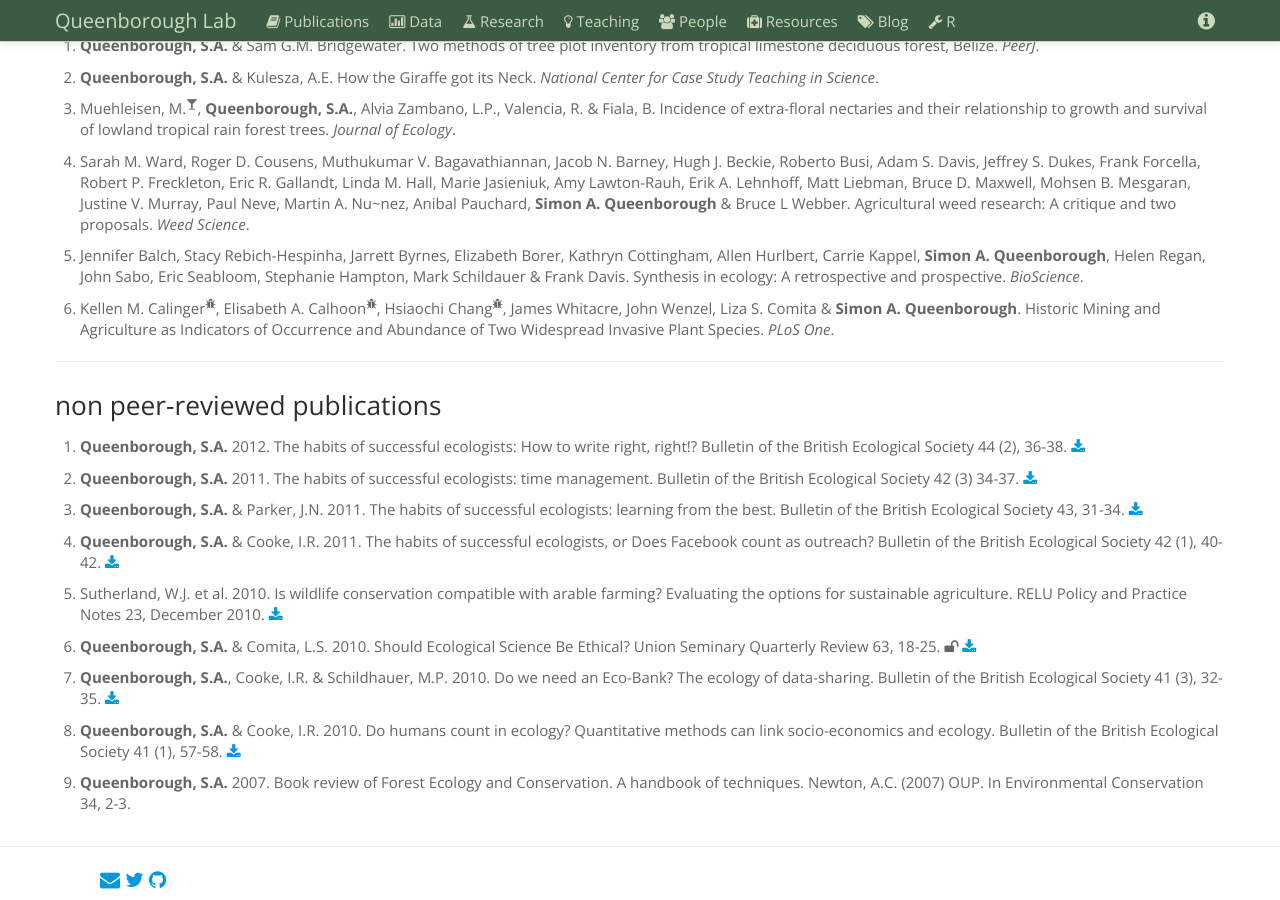
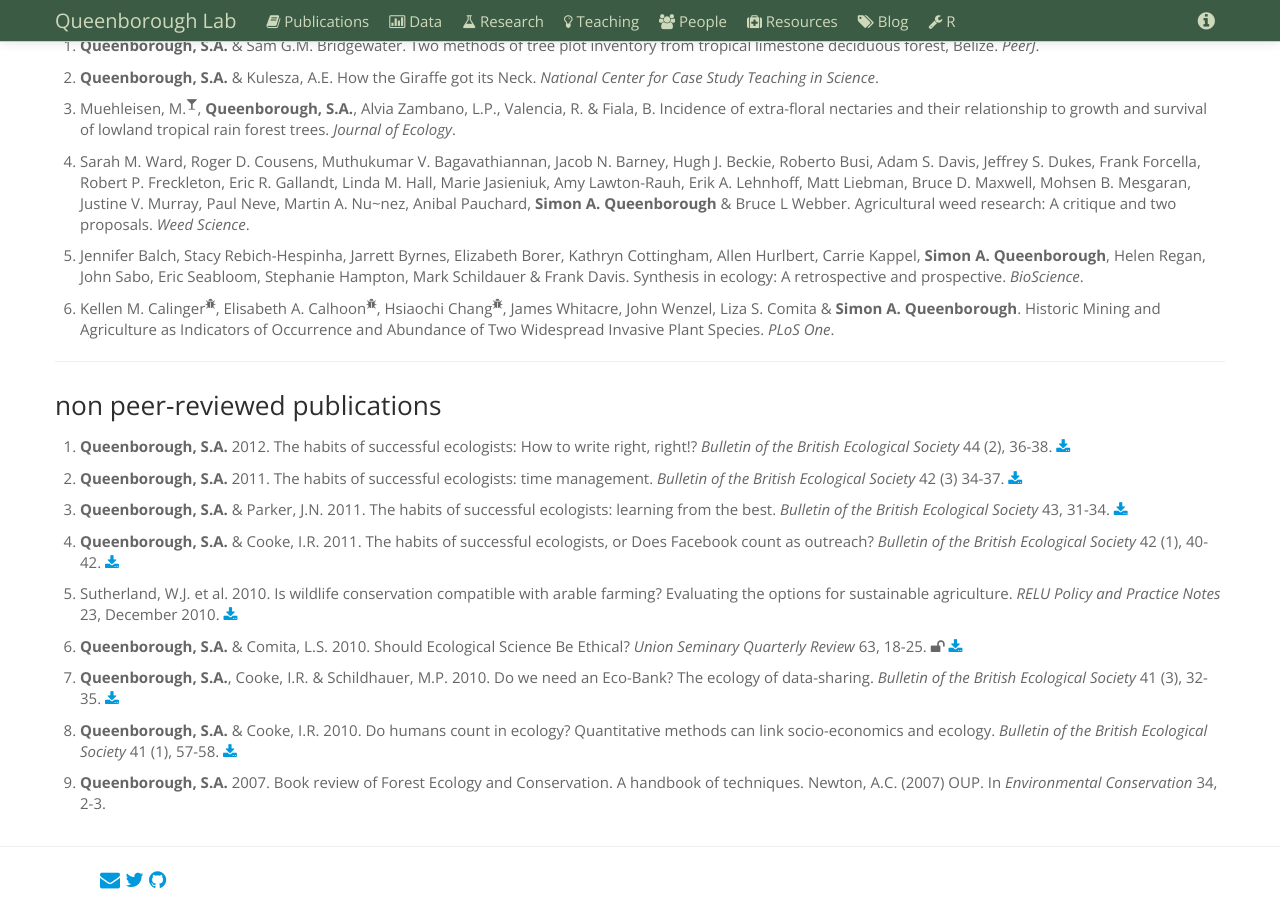
Before and after one commit to saq/saq.github.io, a Jekyll site: the page built from publications.md, in a window 1280 px wide and 900 px high, scrolled down 1503 px. Built offline with Jekyll 4.4.1, drawn with Linux system fonts in a browser that asks for light colours.

Commit message:
italics for non-peer journals

```diff
--- a/publications.md
+++ b/publications.md
@@ -92,20 +92,20 @@ updated: 2014-08-29
 
 ### non peer-reviewed publications
 
-1. **Queenborough, S.A.** 2012. The habits of successful ecologists: How to write right, right!? Bulletin of the British Ecological Society 44 (2), 36-38.  <a href="../assets/pubs/bes-bulletin/2012-BESbulletin-writing.pdf"><span class="icon-download-alt"></span></a>
+1. **Queenborough, S.A.** 2012. The habits of successful ecologists: How to write right, right!? *Bulletin of the British Ecological Society* 44 (2), 36-38.  <a href="../assets/pubs/bes-bulletin/2012-BESbulletin-writing.pdf"><span class="icon-download-alt"></span></a>
 
-7. **Queenborough, S.A.** 2011. The habits of successful ecologists: time management. Bulletin of the British Ecological Society 42 (3) 34-37.  <a href="../assets/pubs/bes-bulletin/2011-BESbulletin-time.pdf"><span class="icon-download-alt"></span></a>
+7. **Queenborough, S.A.** 2011. The habits of successful ecologists: time management. *Bulletin of the British Ecological Society* 42 (3) 34-37.  <a href="../assets/pubs/bes-bulletin/2011-BESbulletin-time.pdf"><span class="icon-download-alt"></span></a>
 
-6. **Queenborough, S.A.** & Parker, J.N. 2011. The habits of successful ecologists: learning from the best. Bulletin of the British Ecological Society 43, 31-34.  <a href="../assets/pubs/bes-bulletin/2011-BESbulletin-highlycited.pdf"><span class="icon-download-alt"></span></a>
+6. **Queenborough, S.A.** & Parker, J.N. 2011. The habits of successful ecologists: learning from the best. *Bulletin of the British Ecological Society* 43, 31-34.  <a href="../assets/pubs/bes-bulletin/2011-BESbulletin-highlycited.pdf"><span class="icon-download-alt"></span></a>
 
-5. **Queenborough, S.A.** & Cooke, I.R. 2011. The habits of successful ecologists, or Does Facebook count as outreach? Bulletin of the British Ecological Society 42 (1), 40-42. <a href="../assets/pubs/bes-bulletin/2011-BESbulletin-productivity.pdf"><span class="icon-download-alt"></span></a>
+5. **Queenborough, S.A.** & Cooke, I.R. 2011. The habits of successful ecologists, or Does Facebook count as outreach? *Bulletin of the British Ecological Society* 42 (1), 40-42. <a href="../assets/pubs/bes-bulletin/2011-BESbulletin-productivity.pdf"><span class="icon-download-alt"></span></a>
 
-4. Sutherland, W.J. et al. 2010. Is wildlife conservation compatible with arable farming? Evaluating the options for sustainable agriculture. RELU Policy and Practice Notes 23, December 2010.  <a href="../assets/pubs/policy-notes/2010-Sutherland_RELU_policynote23.pdf"><span class="icon-download-alt"></span></a>
+4. Sutherland, W.J. et al. 2010. Is wildlife conservation compatible with arable farming? Evaluating the options for sustainable agriculture. *RELU Policy and Practice Notes* 23, December 2010.  <a href="../assets/pubs/policy-notes/2010-Sutherland_RELU_policynote23.pdf"><span class="icon-download-alt"></span></a>
 
-4. **Queenborough, S.A.** & Comita, L.S. 2010. Should Ecological Science Be Ethical? Union Seminary Quarterly Review 63, 18-25. <span class="icon-unlock"></span>  <a href="../assets/pubs/2010-Queenborough-USQR-ethics.pdf"><span class="icon-download-alt"></span></a>
+4. **Queenborough, S.A.** & Comita, L.S. 2010. Should Ecological Science Be Ethical? *Union Seminary Quarterly Review* 63, 18-25. <span class="icon-unlock"></span>  <a href="../assets/pubs/2010-Queenborough-USQR-ethics.pdf"><span class="icon-download-alt"></span></a>
 
-3. **Queenborough, S.A.**, Cooke, I.R. & Schildhauer, M.P. 2010. Do we need an Eco-Bank? The ecology of data-sharing. Bulletin of the British Ecological Society 41 (3), 32-35. <a href="../assets/pubs/bes-bulletin/2010-BESbulletin-datasharing.pdf"><span class="icon-download-alt"></span></a>
+3. **Queenborough, S.A.**, Cooke, I.R. & Schildhauer, M.P. 2010. Do we need an Eco-Bank? The ecology of data-sharing. *Bulletin of the British Ecological Society* 41 (3), 32-35. <a href="../assets/pubs/bes-bulletin/2010-BESbulletin-datasharing.pdf"><span class="icon-download-alt"></span></a>
 
-2. **Queenborough, S.A.** & Cooke, I.R. 2010. Do humans count in ecology? Quantitative methods can link socio-economics and ecology. Bulletin of the British Ecological Society 41 (1), 57-58. <a href="../assets/pubs/bes-bulletin/2010-BESbulletin-socioecology.pdf"><span class="icon-download-alt"></span></a>
+2. **Queenborough, S.A.** & Cooke, I.R. 2010. Do humans count in ecology? Quantitative methods can link socio-economics and ecology. *Bulletin of the British Ecological Society* 41 (1), 57-58. <a href="../assets/pubs/bes-bulletin/2010-BESbulletin-socioecology.pdf"><span class="icon-download-alt"></span></a>
 
-1. **Queenborough, S.A.** 2007. Book review of Forest Ecology and Conservation. A handbook of techniques. Newton, A.C. (2007) OUP. In Environmental Conservation 34, 2-3.
+1. **Queenborough, S.A.** 2007. Book review of Forest Ecology and Conservation. A handbook of techniques. Newton, A.C. (2007) OUP. In *Environmental Conservation* 34, 2-3.
```
